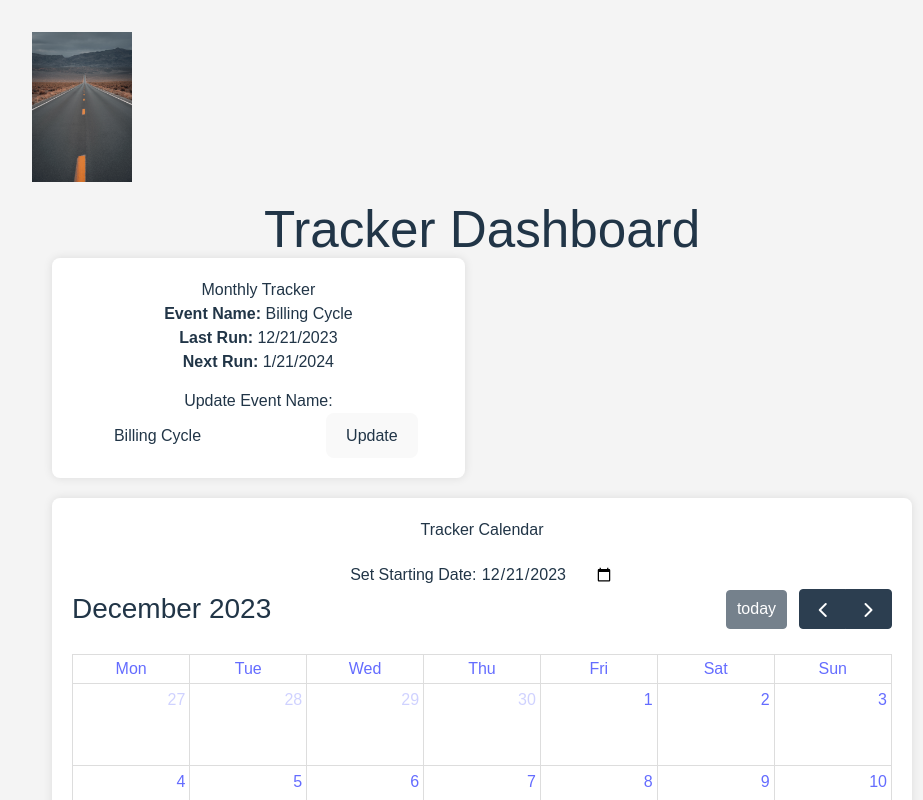
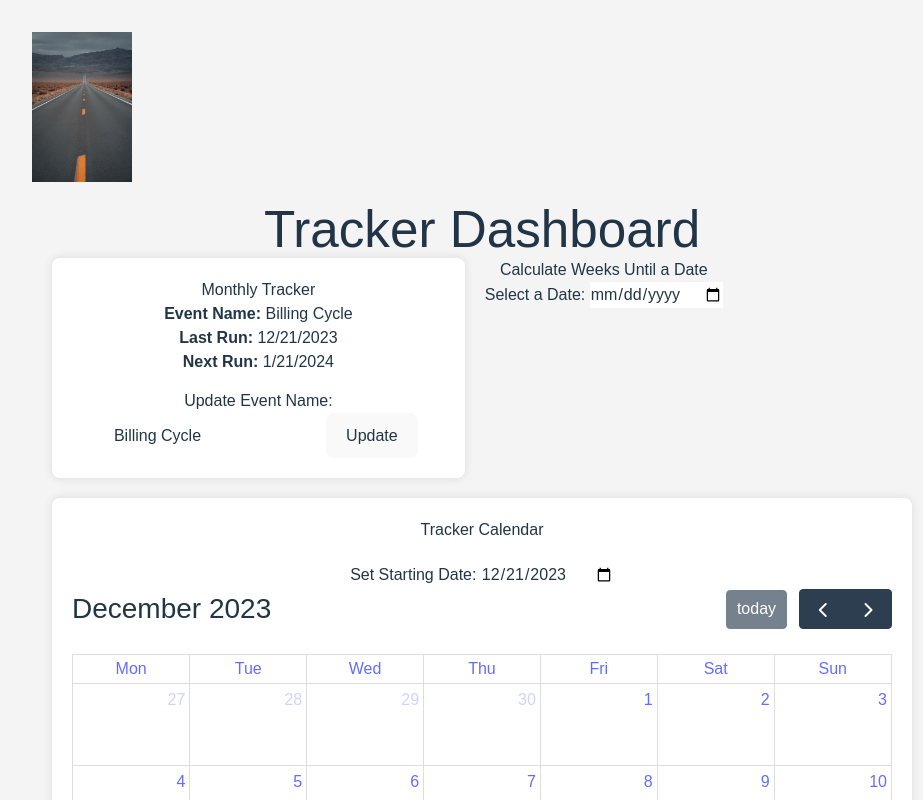
Before and after one commit to NathalieScherf/cycle-based-training-for-running, a React (Vite) app: page / in a window 1280 px wide. Shown: the top 800 px of the page, without its empty margins (158-1081 px from the left). Built offline with nearby package versions, Linux system fonts and the light colour scheme; a web font is replaced by a local one.

Commit message:
add weekly tracker

```diff
--- a/src/components/Dashboard.jsx
+++ b/src/components/Dashboard.jsx
@@ -4,6 +4,7 @@ import CalendarDisplay from './CalendarDisplay';
 import Legend from './Ledgend';
 import { useState, useEffect } from 'react';
 import { PERIOD_TRACKER_KEY } from '../hooks/usePeriodTracker';
+import WeeksUntil from './WeeksUntil';
 
 const Dashboard = () => {
     const [periodStartDate, setPeriodStartDate] = useState(new Date());
@@ -32,6 +33,7 @@ const Dashboard = () => {
             <div className="trackers">
                 {/* <PeriodTracker periodStartDate={periodStartDate} setPeriodStartDate={handleStartDateChange}/> */}
                 <MonthlyTracker />
+                <WeeksUntil />
             </div>
             <CalendarDisplay periodStartDate={periodStartDate} setPeriodStartDate={handleStartDateChange}/>
             <Legend />
```
